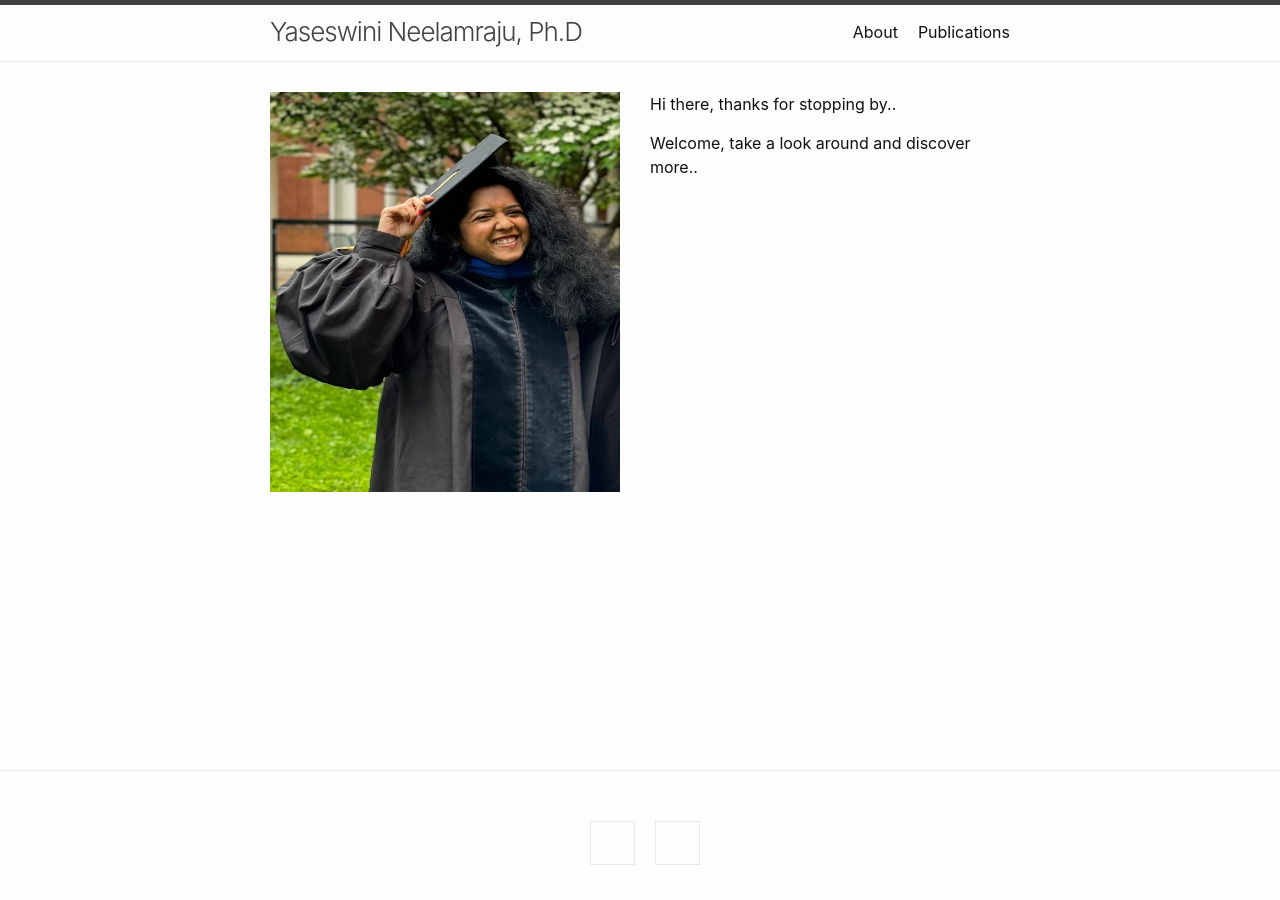
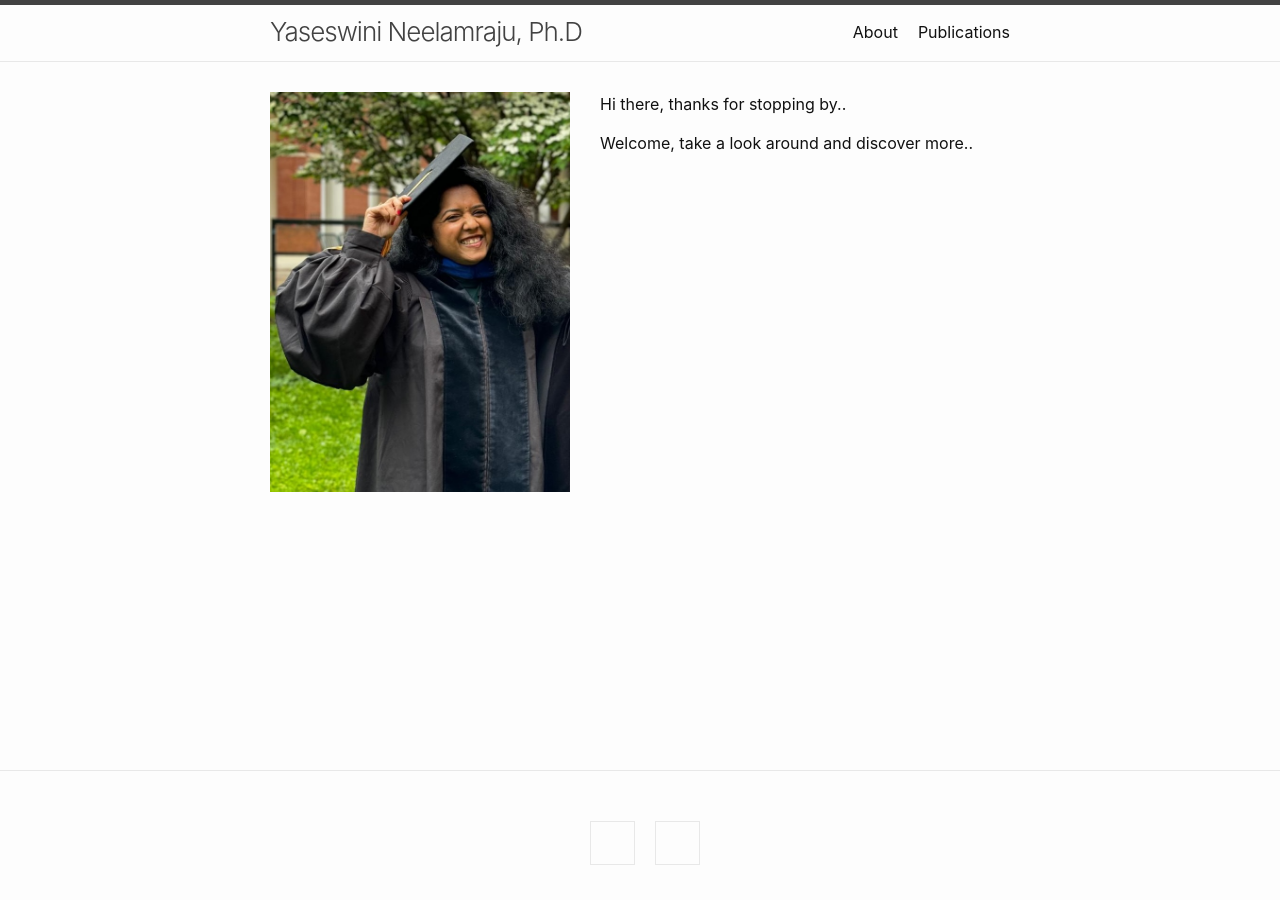
Before and after one commit to Yaseswini/YNWebPage.github.io, a Jekyll site: the page built from index.md, in a window 1280 px wide. Built offline with Jekyll 4.4.1, drawn with Linux system fonts in a browser that asks for light colours; our own code applies the rules of GitHub Pages for plain Markdown files.

Commit message:
Update index.md

```diff
--- a/index.md
+++ b/index.md
@@ -1,6 +1,6 @@
 
 <div style="float: left; margin-right: 30px;">
-  <img src="images/YN.jpg" alt="YNimage" style="width: 350px; height: 400px;"/>
+  <img src="images/YN.jpg" alt="YNimage" style="width: 300px; height: 400px;"/>
 </div>
 
 Hi there, thanks for stopping by..
```
